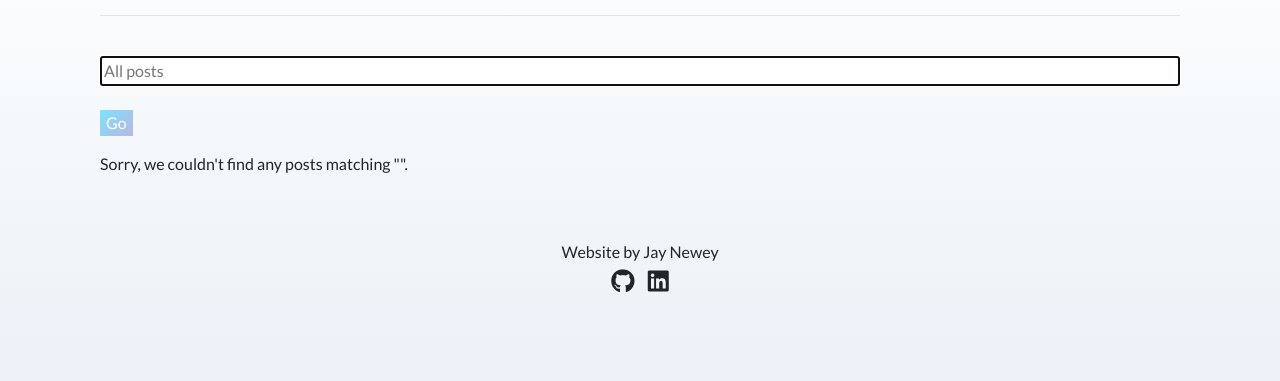
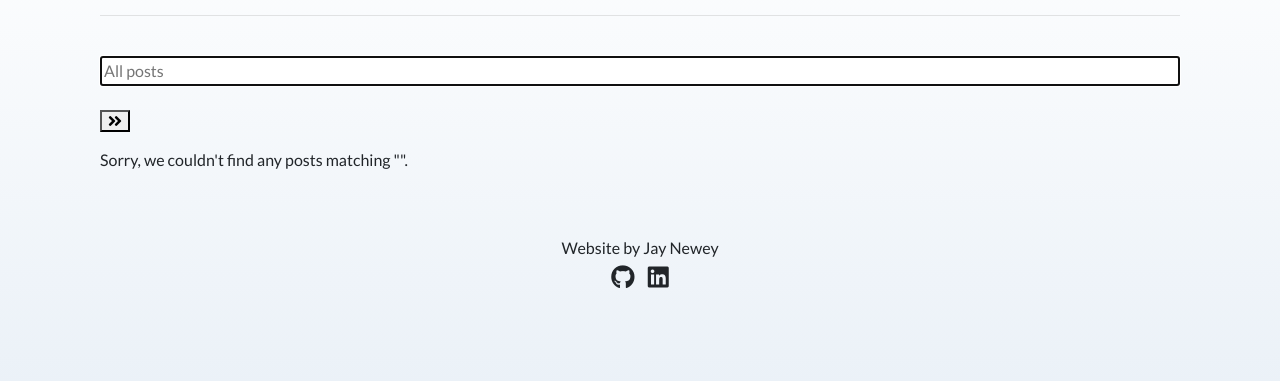
Before and after one commit to jaynewey/my-first-blog, a Django app: page / in a window 1280 px wide. Shown: the part 121-502 px from the top of the page. Run offline with Django 3.2, Linux system fonts and the light colour scheme; data that the repository does not hold is empty; some libraries are stand-ins or nearby versions.

Commit message:
Update searchbar style

```diff
--- a/blog/templates/blog/post_list.html
+++ b/blog/templates/blog/post_list.html
@@ -4,7 +4,7 @@
 <form data-swup-form action="" autocomplete="off" method="GET">
     <div class="input-group w-100">
         <input value="{{request.GET.q}}" name="q" id="search" type="text" class="my-4 w-100 header-input" placeholder="All posts" autofocus onfocus="this.setSelectionRange(this.value.length,this.value.length);">
-        <button class="btn-inside btn-gradient" type="submit">Go</button>
+        <button class="btn-inside btn-transparent" type="submit"><i class="fas fa-angle-double-right"></i></button>
     </div>
 </form>
 
```
